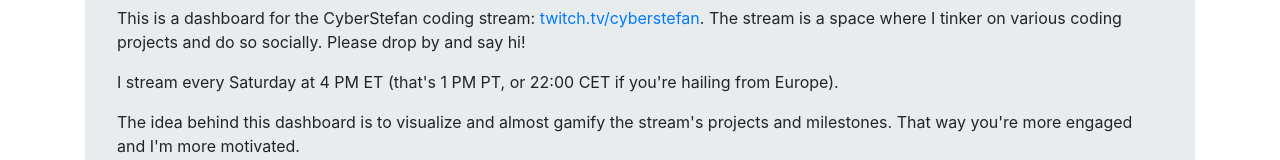
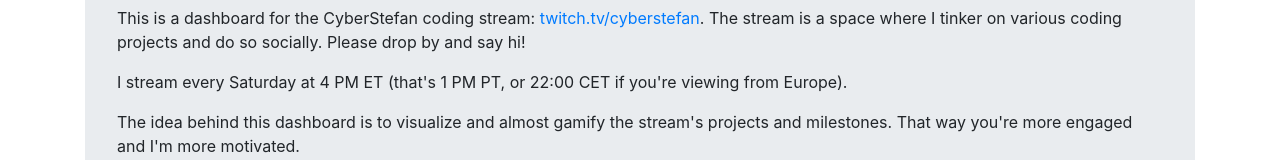
Before and after one commit to ksm/cyberstefan-site, a React (Create React App) app: page / in a window 1280 px wide. Shown: the part 176-336 px from the top of the page. Built offline with nearby package versions, Linux system fonts and the light colour scheme.

Commit message:
style: improve language

```diff
--- a/src/Header.js
+++ b/src/Header.js
@@ -15,7 +15,7 @@
         </p>
         <p>
           I stream every Saturday at 4 PM ET (that's 1 PM PT, or 22:00 CET if
-          you're hailing from Europe).
+          you're viewing from Europe).
         </p>
         <p>
           The idea behind this dashboard is to visualize and almost gamify the
```
